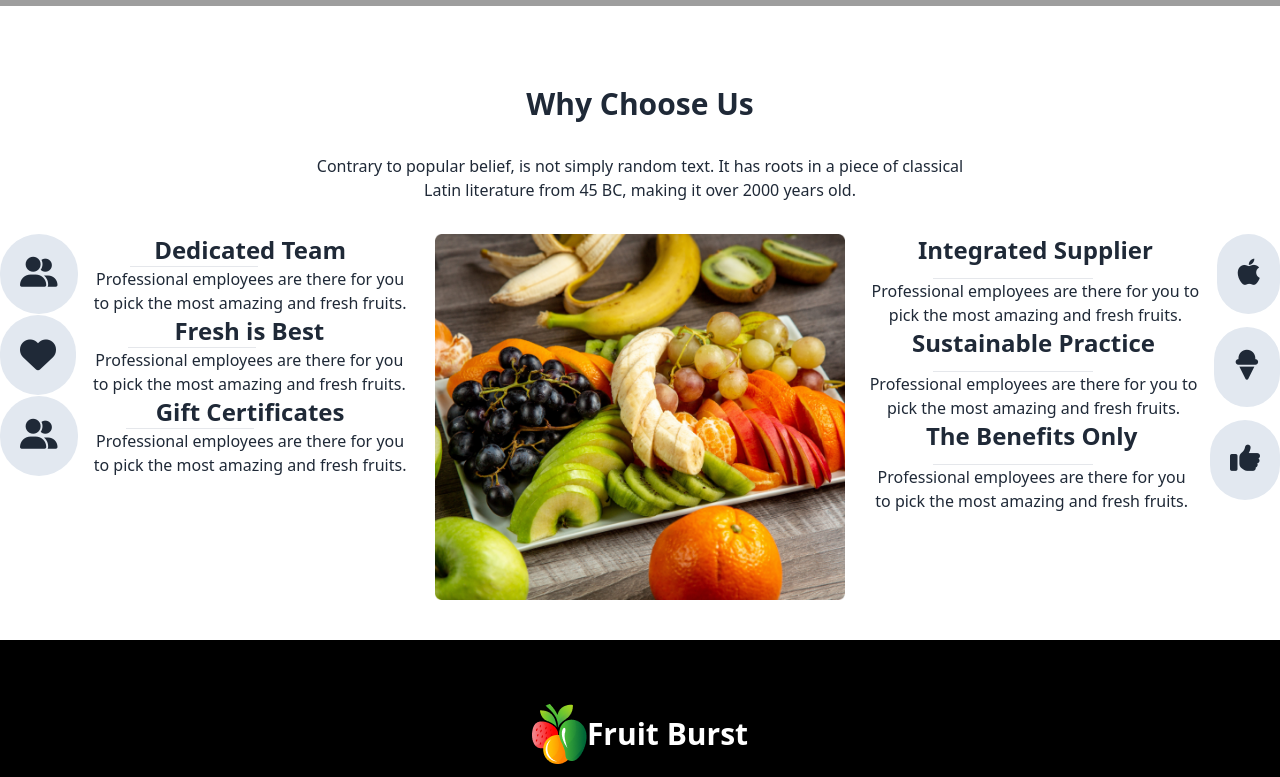
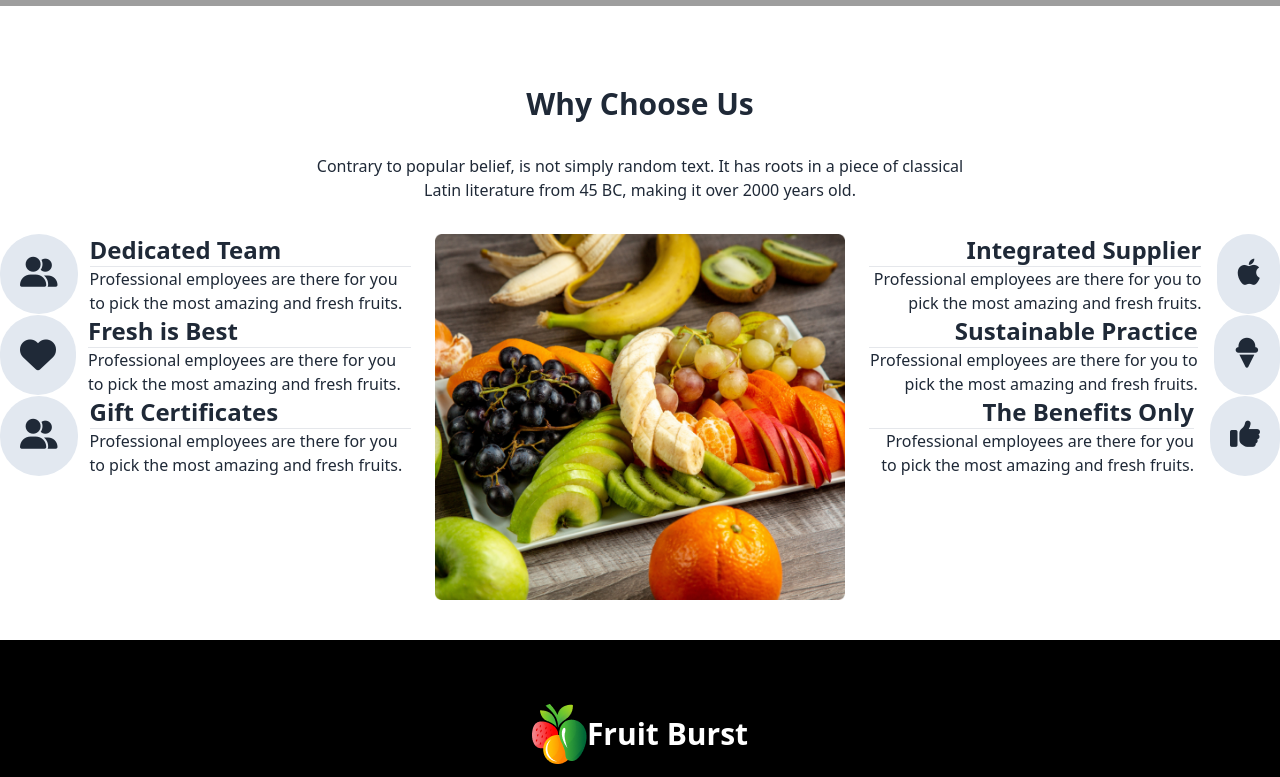
Before and after one commit to mdsaidul50/3rd-assignment, a plain HTML site: page index.html in a window 1280 px wide. Shown: the part 2139-2916 px from the top of the page. Drawn offline with nearby package versions, Linux system fonts and the light colour scheme; grey boxes are pictures that could not be loaded.

Commit message:
complete

```diff
--- a/index.html
+++ b/index.html
@@ -372,14 +372,13 @@
                 <!-- if there is a button in form, it will close the modal -->
                 <button class="btn bg-red-400 text-white">BUY NOW</button>
                 <button class="btn bg-red-400 text-white">CANCEL</button>
-
               </div>
             </form>
           </dialog>
         </div>
       </div>
-      <div class="justify-center relative mt-10">
-        <button class="  btn btn-error text-white font-bold ml-24 p-4 lg:ml-[480px]">Shop all</button>
+      <div class="text-center mt-10">
+        <button class="  btn btn-error text-white font-bold  p-4">Shop all</button>
       </div>
     </section>
     <section class="bg-[url('images/team.png')] bg-cover lg:h-[500px] mt-20">
@@ -430,61 +429,61 @@
 
       <div class=" grid grid-cols-1 text-center md:grid-cols-1   lg:grid-cols-3 gap-6">
         <div>
-          <div class=" lg:flex gap-3">
+          <div class="text-center lg:text-left lg:flex gap-3">
             <i class="fa-solid fa-user-group text-3xl bg-slate-200 p-5 rounded-full h-20  "></i>
             <div>
               <h3 class="text-2xl font-bold">Dedicated Team</h3>
-              <hr class=" lg:w-32 ml-10">
+              <hr>
               <p>Professional employees are there for you to pick the most amazing and fresh fruits.</p>
             </div>
           </div>
-          <div class=" lg:flex gap-3">
+          <div class="text-center  lg:text-left lg:flex gap-3">
             <i class="fa-solid fa-heart text-4xl bg-slate-200 p-5 rounded-full h-20"></i>
             <div>
               <h3 class="text-2xl font-bold">Fresh is Best</h3>
-              <hr class="w-32 ml-10">
+              <hr>
               <p>Professional employees are there for you to pick the most amazing and fresh fruits.</p>
             </div>
           </div>
           <div>
-            <div class=" lg:flex gap-3">
+            <div class="text-center  lg:text-left lg:flex gap-3">
               <i class="fa-solid fa-user-group text-3xl bg-slate-200 p-5 rounded-full h-20 "></i>
               <div>
                 <h3 class="text-2xl font-bold">Gift Certificates</h3>
-                <hr class="w-32 ml-9">
+                <hr>
                 <p>Professional employees are there for you to pick the most amazing and fresh fruits.</p>
               </div>
             </div>
           </div>
         </div>
-        <div>
+        <div class="max-w-full">
           <img src="images/whychoose1.png" alt="">
         </div>
         <div>
-          <div class=" lg:flex  gap-4">
+          <div class=" text-center flex flex-col-reverse lg:flex-row lg:text-right gap-4">
             <div>
               <h3 class="text-2xl font-bold">Integrated Supplier</h3>
-              <hr class="w-40 ml-16 mt-3">
+              <hr>
               <p>Professional employees are there for you to pick the most amazing and fresh fruits.</p>
             </div>
             <div>
               <i class="fa-brands fa-apple text-3xl bg-slate-200 p-5 rounded-full h-20 "></i>
             </div>
           </div>
-          <div class=" lg:flex gap-4">
+          <div class=" text-center flex flex-col-reverse lg:flex-row lg:text-right gap-4">
             <div>
               <h3 class="text-2xl font-bold">Sustainable Practice</h3>
-              <hr class="w-40 ml-16 mt-3">
+              <hr>
               <p>Professional employees are there for you to pick the most amazing and fresh fruits.</p>
             </div>
             <div>
               <i class="fa-solid fa-ice-cream  text-3xl bg-slate-200 p-5 rounded-full h-20 "></i>
             </div>
           </div>
-          <div class="lg:flex gap-4">
+          <div class=" text-center flex flex-col-reverse lg:flex-row lg:text-right gap-4">
             <div>
               <h3 class="text-2xl font-bold">The Benefits Only</h3>
-              <hr class="w-40 ml-16 mt-3">
+              <hr>
               <p>Professional employees are there for you to pick the most amazing and fresh fruits.</p>
             </div>
             <div>
```
